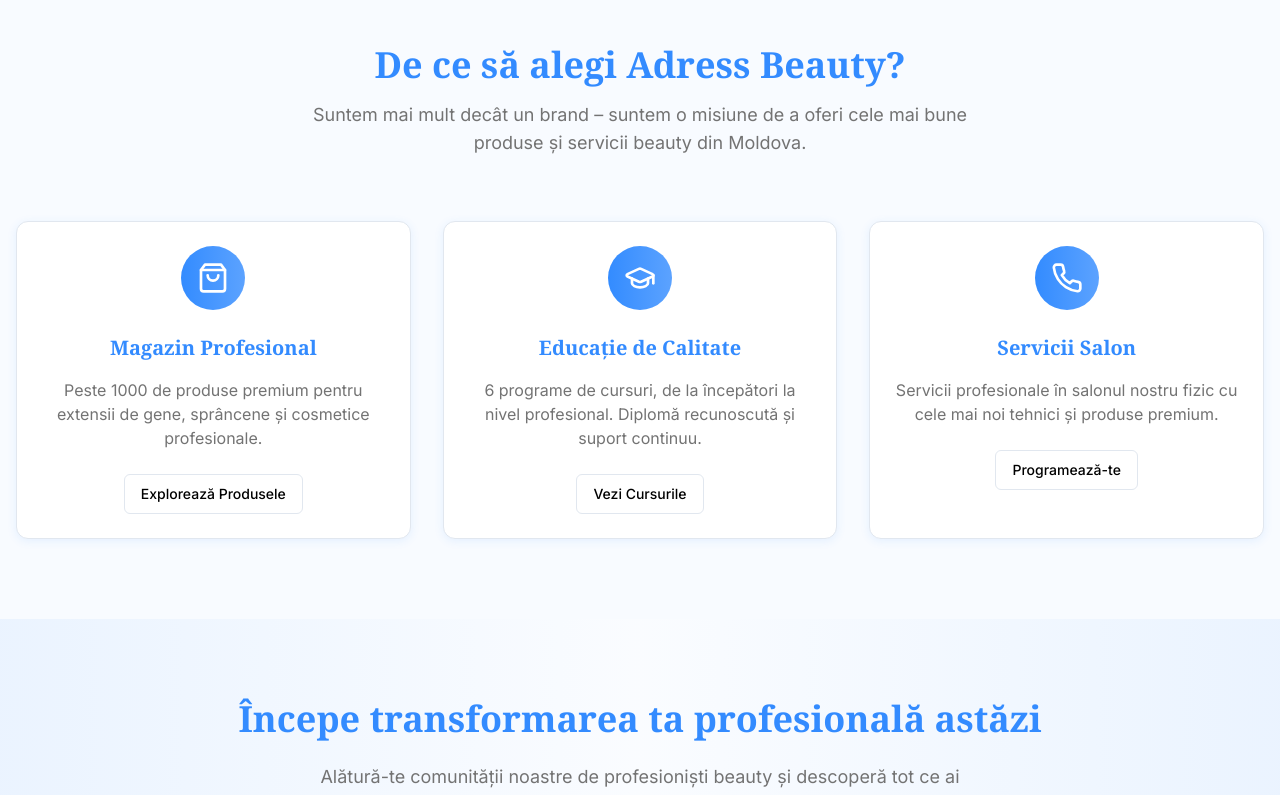
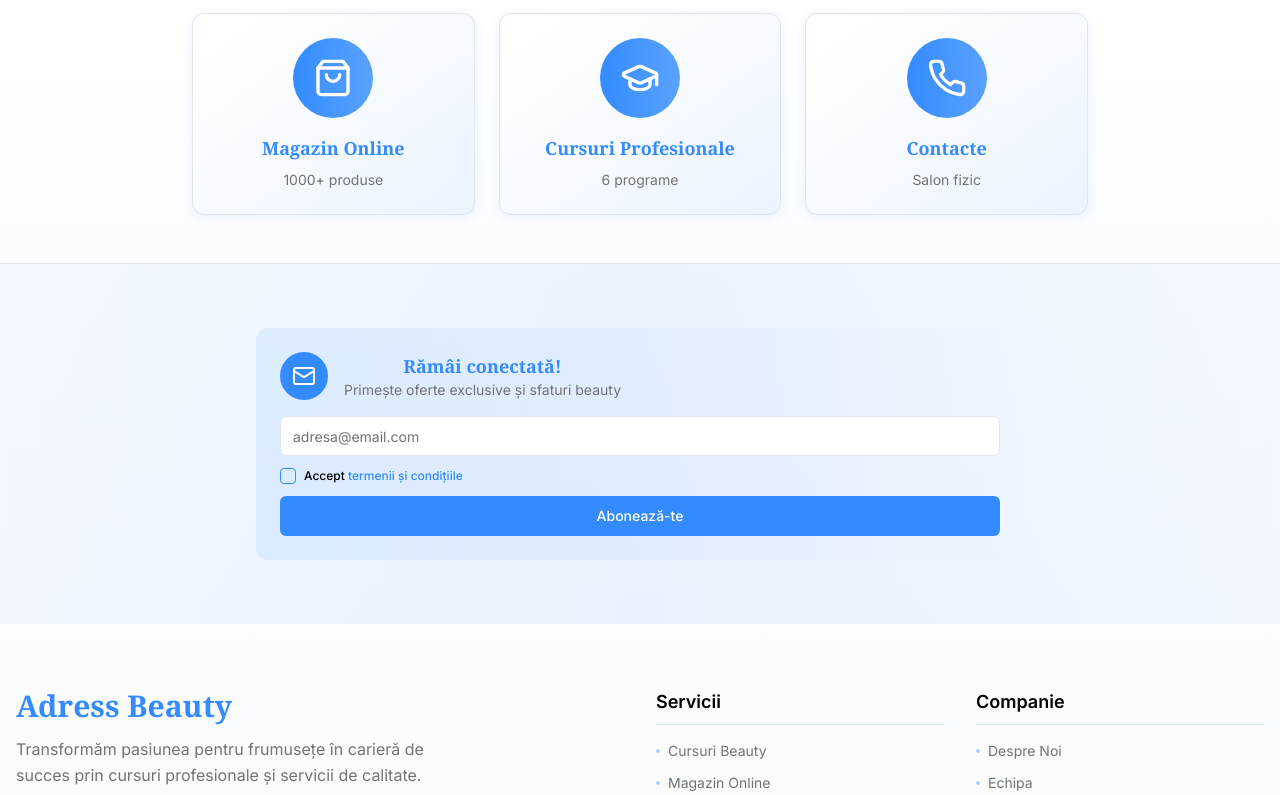
Before and after one commit to 1tsnicu/address-beauty-hub, a React (Vite) app: page / in a window 1280 px wide. Shown: the part 820-1615 px from the top of the page. Built offline with nearby package versions, Linux system fonts and the light colour scheme; a web font is replaced by a local one.

Commit message:
Refactor homepage for better visual appeal
Reduce text and increase visual elements on the homepage to align with the site's theme.

```diff
--- a/src/components/HomePage.tsx
+++ b/src/components/HomePage.tsx
@@ -55,95 +55,47 @@ const HomePage = () => {
         </div>
       </section>
 
-      {/* Features Section */}
-      <section className="py-20 bg-light-blue/30">
+      {/* Visual Features Section */}
+      <section className="py-12 bg-gradient-to-b from-background to-light-blue/20">
         <div className="container mx-auto px-4">
-          <div className="text-center mb-16">
-            <h2 className="font-heading text-3xl md:text-4xl font-bold text-primary mb-4">
-              {t('home.why.title')}
-            </h2>
-            <p className="text-lg text-muted-foreground max-w-2xl mx-auto">
-              {t('home.why.subtitle')}
-            </p>
-          </div>
+          <div className="grid md:grid-cols-3 gap-6 max-w-4xl mx-auto">
+            {/* Magazin - Visual Card */}
+            <Link to="/magazin" className="group">
+              <div className="card-beauty text-center h-full hover:scale-105 transition-transform duration-300 cursor-pointer bg-gradient-to-br from-white via-light-blue/30 to-primary/10">
+                <div className="w-20 h-20 bg-gradient-to-r from-primary to-primary/80 rounded-full flex items-center justify-center mx-auto mb-4 group-hover:shadow-lg transition-shadow">
+                  <ShoppingBag className="h-10 w-10 text-white" />
+                </div>
+                <h3 className="font-heading text-lg font-semibold text-primary mb-2">
+                  {t('home.hero.shop')}
+                </h3>
+                <div className="text-sm text-muted-foreground">1000+ produse</div>
+              </div>
+            </Link>
 
-          <div className="grid md:grid-cols-3 gap-8">
-            {/* Magazine Online */}
-            <div className="card-beauty text-center">
-              <div className="w-16 h-16 bg-gradient-to-r from-primary to-primary/80 rounded-full flex items-center justify-center mx-auto mb-6">
-                <ShoppingBag className="h-8 w-8 text-white" />
+            {/* Cursuri - Visual Card */}
+            <Link to="/cursuri" className="group">
+              <div className="card-beauty text-center h-full hover:scale-105 transition-transform duration-300 cursor-pointer bg-gradient-to-br from-white via-light-blue/30 to-primary/10">
+                <div className="w-20 h-20 bg-gradient-to-r from-primary to-primary/80 rounded-full flex items-center justify-center mx-auto mb-4 group-hover:shadow-lg transition-shadow">
+                  <GraduationCap className="h-10 w-10 text-white" />
+                </div>
+                <h3 className="font-heading text-lg font-semibold text-primary mb-2">
+                  {t('home.hero.courses')}
+                </h3>
+                <div className="text-sm text-muted-foreground">6 programe</div>
               </div>
-              <h3 className="font-heading text-xl font-semibold text-primary mb-4">
-                {t('home.shop.title')}
-              </h3>
-              <p className="text-muted-foreground mb-6">
-                {t('home.shop.description')}
-              </p>
-              <Link to="/magazin">
-                <Button variant="outline" className="hover:bg-primary hover:text-primary-foreground">
-                  {t('home.shop.button')}
-                </Button>
-              </Link>
-            </div>
+            </Link>
 
-            {/* Cursuri */}
-            <div className="card-beauty text-center">
-              <div className="w-16 h-16 bg-gradient-to-r from-primary to-primary/80 rounded-full flex items-center justify-center mx-auto mb-6">
-                <GraduationCap className="h-8 w-8 text-white" />
+            {/* Contact - Visual Card */}
+            <Link to="/contact" className="group">
+              <div className="card-beauty text-center h-full hover:scale-105 transition-transform duration-300 cursor-pointer bg-gradient-to-br from-white via-light-blue/30 to-primary/10">
+                <div className="w-20 h-20 bg-gradient-to-r from-primary to-primary/80 rounded-full flex items-center justify-center mx-auto mb-4 group-hover:shadow-lg transition-shadow">
+                  <Phone className="h-10 w-10 text-white" />
+                </div>
+                <h3 className="font-heading text-lg font-semibold text-primary mb-2">
+                  {t('home.hero.contact')}
+                </h3>
+                <div className="text-sm text-muted-foreground">Salon fizic</div>
               </div>
-              <h3 className="font-heading text-xl font-semibold text-primary mb-4">
-                {t('home.education.title')}
-              </h3>
-              <p className="text-muted-foreground mb-6">
-                {t('home.education.description')}
-              </p>
-              <Link to="/cursuri">
-                <Button variant="outline" className="hover:bg-primary hover:text-primary-foreground">
-                  {t('home.education.button')}
-                </Button>
-              </Link>
-            </div>
-
-            {/* Servicii */}
-            <div className="card-beauty text-center">
-              <div className="w-16 h-16 bg-gradient-to-r from-primary to-primary/80 rounded-full flex items-center justify-center mx-auto mb-6">
-                <Phone className="h-8 w-8 text-white" />
-              </div>
-              <h3 className="font-heading text-xl font-semibold text-primary mb-4">
-                {t('home.services.title')}
-              </h3>
-              <p className="text-muted-foreground mb-6">
-                {t('home.services.description')}
-              </p>
-              <Link to="/contact">
-                <Button variant="outline" className="hover:bg-primary hover:text-primary-foreground">
-                  {t('home.services.button')}
-                </Button>
-              </Link>
-            </div>
-          </div>
-        </div>
-      </section>
-
-      {/* CTA Section */}
-      <section className="py-20 bg-gradient-to-r from-primary/10 via-light-blue/20 to-primary/10">
-        <div className="container mx-auto px-4 text-center">
-          <h2 className="font-heading text-3xl md:text-4xl font-bold text-primary mb-6">
-            {t('home.cta.title')}
-          </h2>
-          <p className="text-lg text-muted-foreground mb-8 max-w-2xl mx-auto">
-            {t('home.cta.subtitle')}
-          </p>
-          <div className="flex flex-col sm:flex-row gap-4 justify-center">
-            <Link to="/cursuri">
-              <Button variant="hero" size="hero">
-                {t('home.cta.course')}
-              </Button>
-            </Link>
-            <Link to="/magazin">
-              <Button variant="outline" size="lg" className="px-8 py-4 text-lg hover:bg-primary hover:text-primary-foreground">
-                {t('home.cta.products')}
-              </Button>
             </Link>
           </div>
         </div>
```
